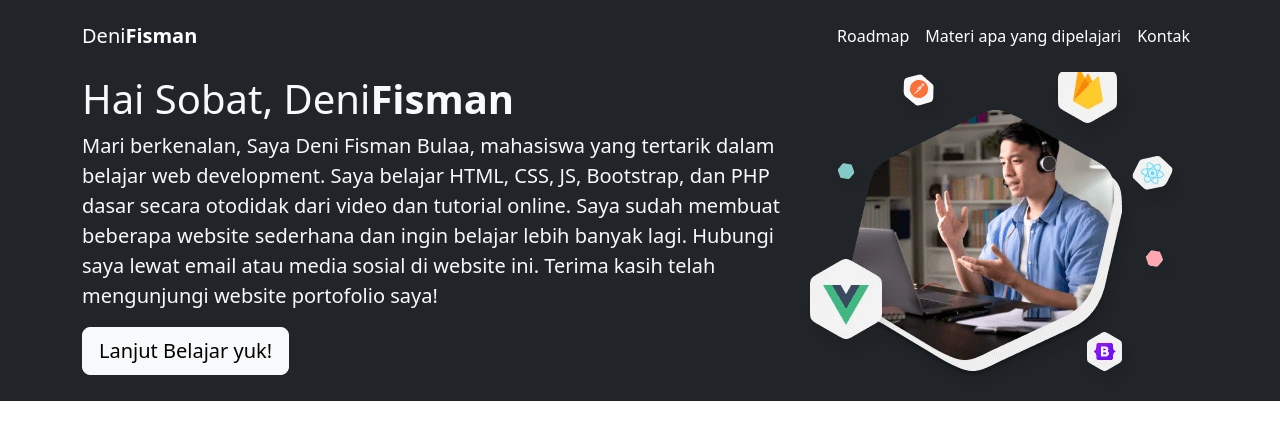
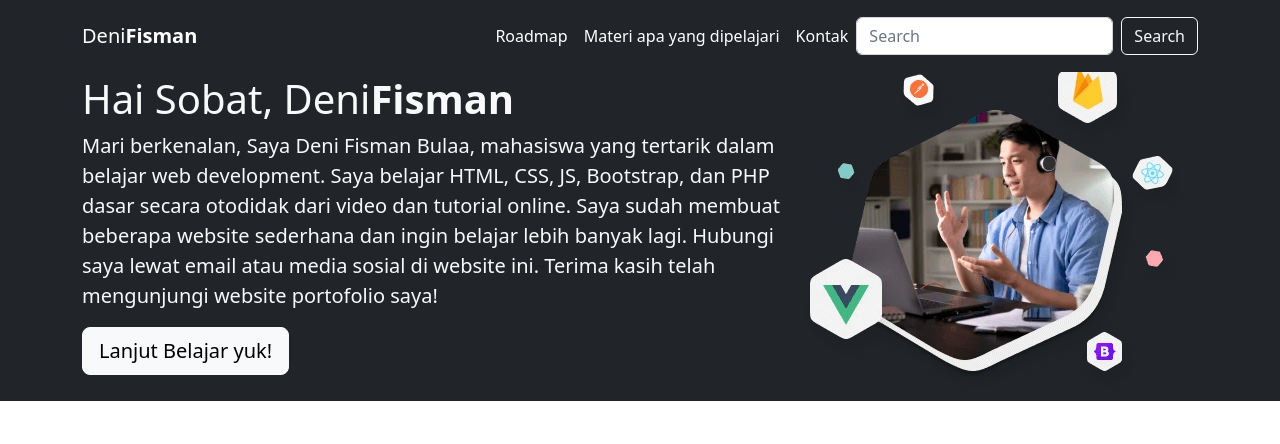
Before and after one commit to denifisman/bootstrap5, a plain HTML site: page index.html in a window 1280 px wide. Shown: the top 444 px of the page. Drawn offline with Linux system fonts and the light colour scheme.

Commit message:
Update index.html

```diff
--- a/index.html
+++ b/index.html
@@ -30,6 +30,11 @@
                     <li class="nav-item">
                         <a class="nav-link active" href="#kontak">Kontak</a>
                     </li>
+                </ul>
+                <form class="d-flex">
+                    <input class="form-control me-2" type="search" placeholder="Search" aria-label="Search">
+                    <button class="btn btn-outline-light" type="submit">Search</button>
+                </form>
             </div>
         </div>
     </nav>
```
